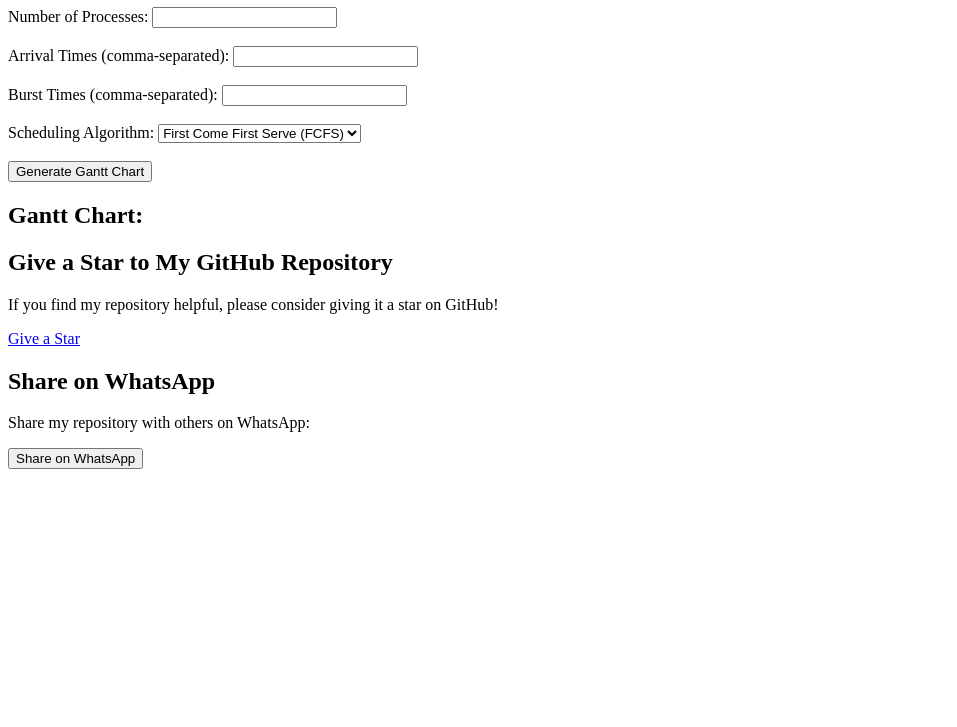
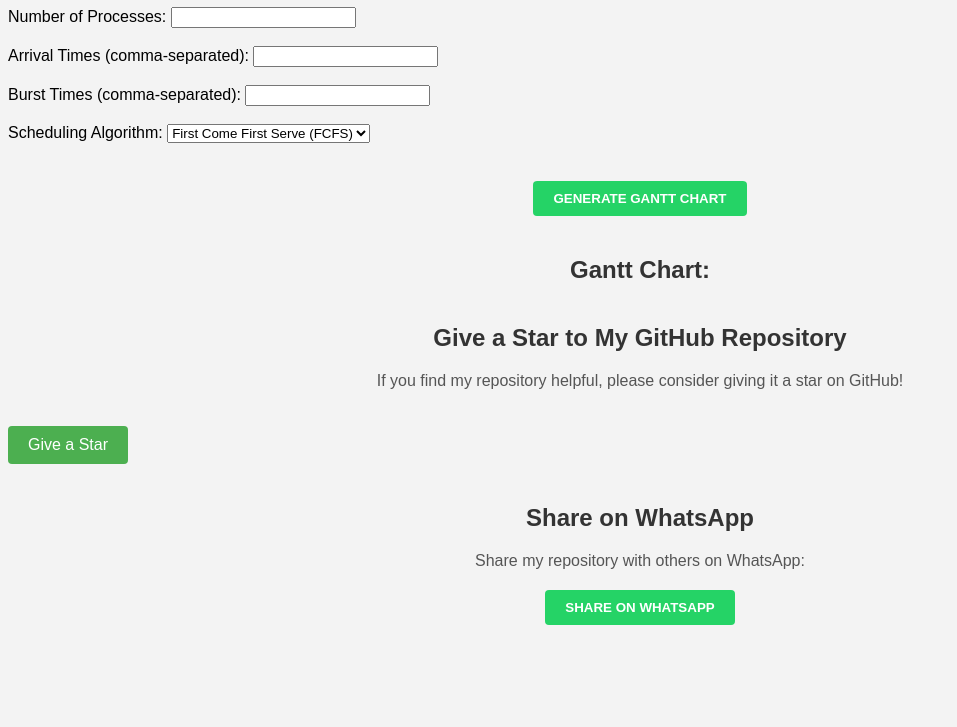
Before and after one commit to ShubhamChoudharyShubh/process-scheduling-solver, a plain HTML site: page index.html in a window 1280 px wide. Shown: the part 73-800 px from the top of the page, without its empty margins (0-957 px from the left). Drawn offline with Linux system fonts and the light colour scheme.

Commit message:
Update style.css

```diff
--- a/style.css
+++ b/style.css
@@ -11,3 +11,59 @@ table, th, td {
 .error {
     color: red;
 }
+/* start and share */
+/* Body styles */
+body {
+    font-family: Arial, sans-serif;
+    background-color: #f3f3f3;
+}
+
+/* Heading styles */
+h2 {
+    color: #333;
+    text-align: center;
+    margin-top: 40px;
+}
+
+/* Paragraph styles */
+p {
+    color: #555;
+    text-align: center;
+}
+
+/* Anchor styles */
+a {
+    display: inline-block;
+    padding: 10px 20px;
+    margin-top: 20px;
+    background-color: #4CAF50;
+    color: #fff;
+    text-decoration: none;
+    border-radius: 4px;
+    transition: background-color 0.3s ease;
+}
+
+/* Anchor hover styles */
+a:hover {
+    background-color: #45a049;
+}
+
+/* Button styles */
+button {
+    display: block;
+    margin: 20px auto;
+    padding: 10px 20px;
+    background-color: #25D366;
+    color: #fff;
+    border: none;
+    border-radius: 4px;
+    cursor: pointer;
+    font-weight: bold;
+    text-transform: uppercase;
+    transition: background-color 0.3s ease;
+}
+
+/* Button hover styles */
+button:hover {
+    background-color: #128C7E;
+}
```
